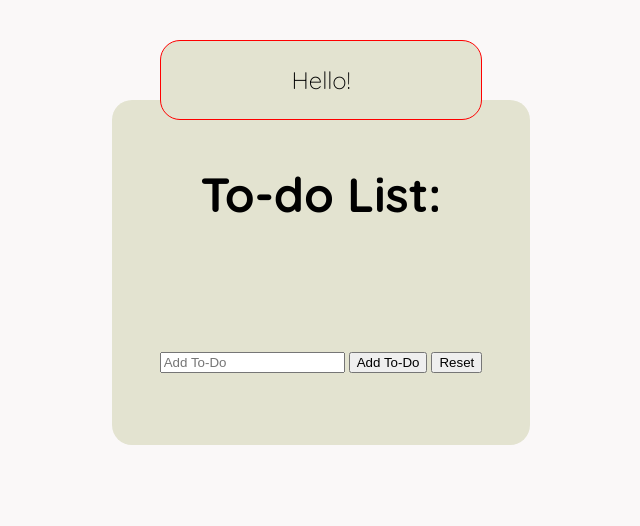
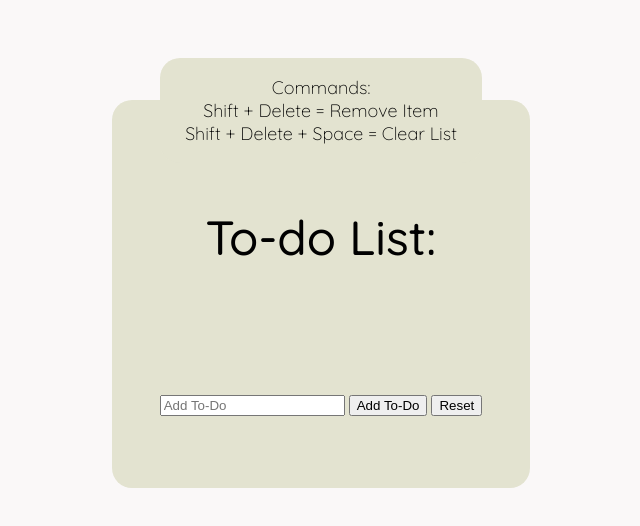
Before and after one commit to mauLovera/dom-todo-lab, a plain HTML site: page index.html in a window 1280 px wide. Shown: the whole page, without its empty margins (319-959 px from the left). Drawn offline with Linux system fonts and the light colour scheme.

Commit message:
working build with more styling

```diff
--- a/css/style.css
+++ b/css/style.css
@@ -29,16 +29,16 @@ body {
 #nav {
   position: relative;
   background-color: rgb(227, 227, 208);
-  border: 1px solid red;
   top: -4.5em;
   border-radius: 20px;
 }
 
 #nav-text {
   font-family: 'Quicksand', sans-serif;
-  font-weight: 100;
-  font-size: 1em;
+  font-weight: 200;
+  font-size: .75em;
   color: black;
+  padding: 1em;
 }
 
 ul {
@@ -59,7 +59,7 @@ ul {
 
 #main-text {
   font-family: 'Quicksand', sans-serif;
-  font-weight: 700;
+  font-weight: 500;
   font-size: 3em;
   color: black;
   position: relative;
--- a/index.html
+++ b/index.html
@@ -15,7 +15,10 @@
 <body>
   <form id="main">
     <nav id="nav" class="text-style">
-      <p id="nav-text">Hello!</p>
+      <p id="nav-text">Commands:<br>
+        Shift + Delete = Remove Item<br>
+        Shift + Delete + Space = Clear List
+      </p>
     </nav>
     <main>
       <h1 class="text-style" id="main-text">To-do List:</h1>
--- a/js/app.js
+++ b/js/app.js
@@ -76,7 +76,11 @@ function formEvt(evt) {
 }
 
 
-// key logger and shift delete li functionality
+// key logger and shift delete li // shift delete enter reset ui // functionality
+
+// I can turn this into a chat app!
+
+// DEFINITELY REFRACTOR ANOTHER DAY
 
 onkeydown = function holdKey(evt) {
   keyHolder[evt.keyCode] = evt.type === `keydown`
@@ -84,7 +88,7 @@ onkeydown = function holdKey(evt) {
     // if delete shift and enter exist at the same time in the array - empty the array
       keyHolder.splice(0, keyHolder.length)
       console.log(`empty with shift delete and enter`)
-  } else if (keyHolder[8] && keyHolder[16] && keyHolder[32]) {
+  } else if (keyHolder[8] && keyHolder[16] && keyHolder[32]) { // shift delete enter reset
       console.log('RESET')
       resetUl()
   } else if (keyHolder[16] && keyHolder[8]) {
@@ -109,6 +113,9 @@ onkeydown = function holdKey(evt) {
   }
   console.log(keyHolder)
 }
+
+// adds a safeguard for clearing array if shift is lifted which in turn fixes bug that deleted li when
+// user used special characters or capital letters
 
 onkeyup = function upKey(evt) {
   upKeyHolder[evt.keyCode] = evt.type === `keyup`
```
Lines whose indentation alone changed are shown as unchanged.
